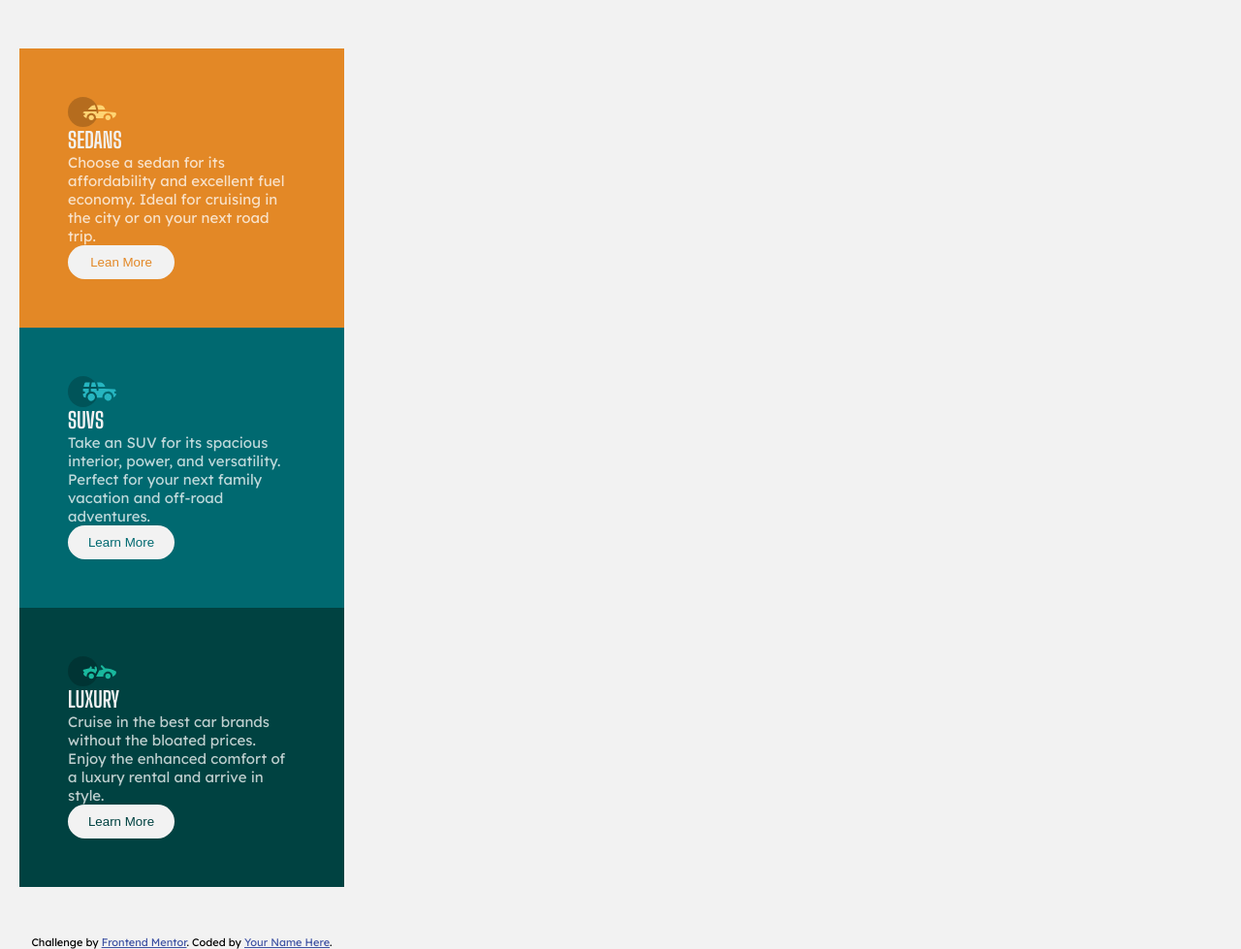
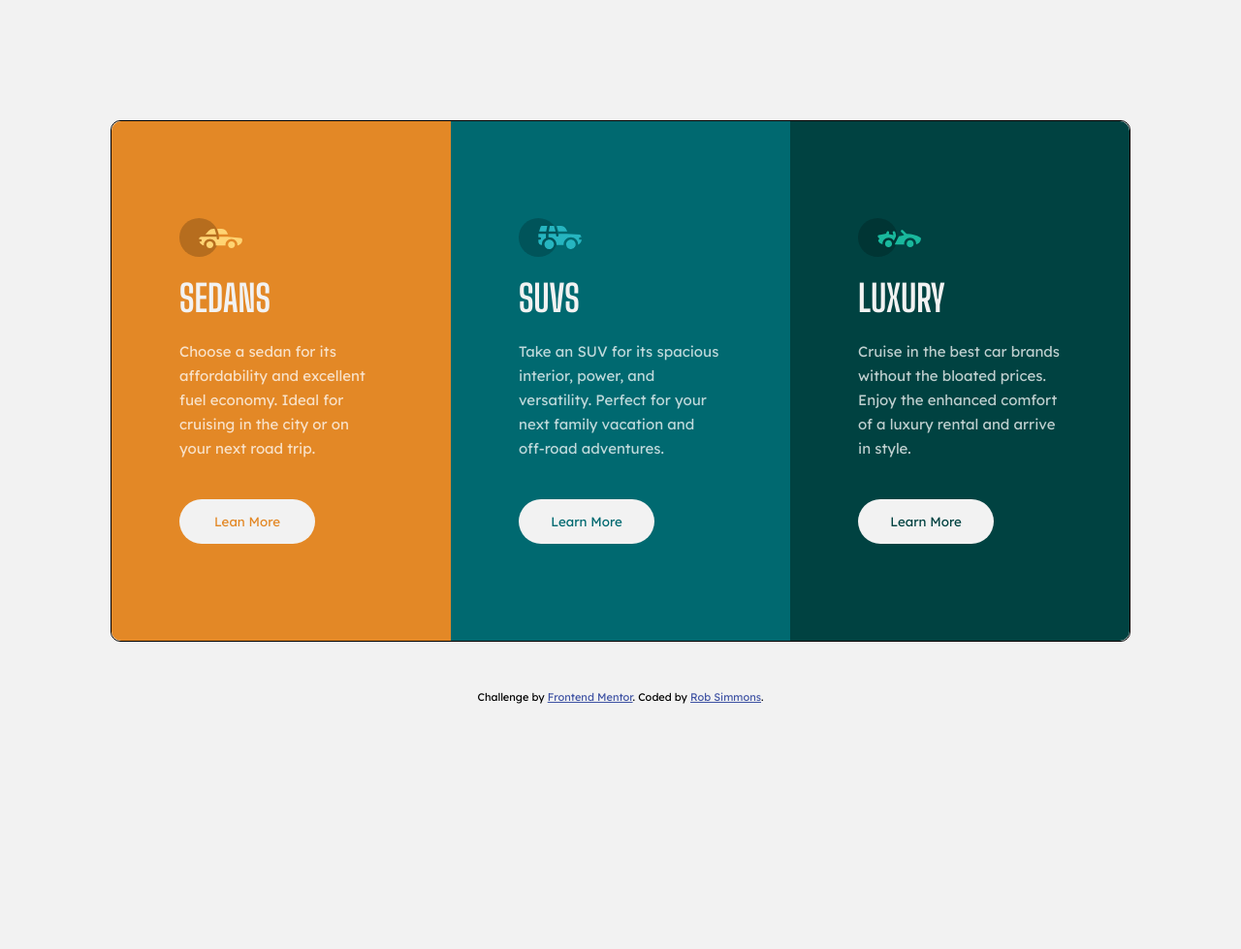
Before and after one commit to rsimmons11/3-column-preview-card-component-main, a plain HTML site: page index.html in a window 1280 px wide. Shown: the whole page at 97% size. After the commit the page ends 800 px from the top, so only its background shows below. Drawn offline with Linux system fonts and the light colour scheme.

Commit message:
CSS updates

```diff
--- a/index.html
+++ b/index.html
@@ -44,7 +44,7 @@
     </section>
     <section class="luxuryContainer">
       <div class="detailsContainer">
-        <img src="/images/icon-luxury.svg" alt="luxury car icon" class="">
+        <img src="/images/icon-luxury.svg" alt="luxury car icons" class="icons">
         <h1>Luxury</h1>
         <p>Cruise in the best car brands without the bloated prices. Enjoy the enhanced comfort of a luxury
         rental and arrive in style.
@@ -59,7 +59,7 @@
 
   <div class="attribution">
     Challenge by <a href="https://www.frontendmentor.io?ref=challenge" target="_blank">Frontend Mentor</a>.
-    Coded by <a href="#">Your Name Here</a>.
+    Coded by <a href="https://www.frontendmentor.io/profile/rsimmons11">Rob Simmons</a>.
   </div>
 </body>
 </html>
--- a/style.css
+++ b/style.css
@@ -14,7 +14,6 @@
 /* LAYOUT
 /*******************************************/
 body {
-  max-width: 375px;
   display: flex;
   flex-direction: column;
   background-color: hsl(0, 0%, 95%);
@@ -27,6 +26,7 @@ main {
   display: flex;
   flex-direction: column;
   margin: 50px 20px;
+  border-radius: 10px;
 }
 
 
@@ -40,6 +40,8 @@ main {
 /*******************************************/
 .sedansContainer {
   background-color: hsl(31, 77%, 52%);
+  border-top-left-radius: 10px;
+  border-top-right-radius: 10px;
 }
 
 .suvsContainer {
@@ -49,29 +51,61 @@ main {
 
 .luxuryContainer {
   background-color:  hsl(179, 100%, 13%);
+  border-bottom-right-radius: 10px;
+  border-bottom-left-radius: 10px;
 
 }
 
 img {
-  width: 50px;
+  width: 65px;
+}
+
+.icons {
+  margin-bottom: 20px;
 }
 
 h1 {
   text-transform: uppercase;
   font-family: "Big Shoulders Display", sans-serif;
   font-weight: bold;
+  font-size: 38px;
   color: hsl(0, 0%, 95%);
+  margin-bottom: 20px;
+
 }
 
 p {
   color: hsla(0, 0%, 100%, 0.75);
+  margin-bottom: 20px;
+  line-height: 25px;
+
 }
 
 button {
   background-color: hsl(0, 0%, 95%);
-  width: 110px;
-  padding: 10px 20px;
+  width: 140px;
+  padding: 15px;
   border-radius: 30px;
+  font-family: "Lexend Deca", sans-serif;
+}
+
+.sedansContainer button:hover {
+  color: hsl(0, 0%, 95%);
+  background-color: hsl(31, 77%, 52%);
+  border: 2px solid   hsl(0, 0%, 95%);
+
+}
+
+.suvsContainer button:hover {
+  color: hsl(0, 0%, 95%);
+  background-color: hsl(184, 100%, 22%);
+  border: 2px solid   hsl(0, 0%, 95%);
+
+}
+.luxuryContainer button:hover {
+  color: hsl(0, 0%, 95%);
+  background-color: hsl(179, 100%, 13%);
+  border: 2px solid   hsl(0, 0%, 95%);
 }
 
 .sedansContainer button {
@@ -85,3 +119,46 @@ button {
 .luxuryContainer button {
   color: hsl(179, 100%, 13%);
 }
+
+
+@media (min-width: 800px) {
+  body {
+    height: 100vh;
+    justify-content: center;
+    align-items: center;
+
+  }
+
+  main {
+    border: 1px solid black;
+    flex-direction: row;
+    /* width: 80%; */
+    /* height: 70%; */
+    border-radius: 10px;
+  }
+
+  .sedansContainer {
+    border-top-right-radius: 0;
+    border-bottom-left-radius: 10px;
+    max-width: 350px;
+  }
+
+  .luxuryContainer {
+    border-bottom-left-radius: 0;
+    border-top-right-radius: 10px;
+
+  }
+
+  main section {
+    max-width: 350px;
+
+
+  }
+
+  .detailsContainer {
+    margin: 50px 20px;
+  }
+  p {
+    margin-bottom: 40px;
+  }
+}
```
Also changed, not shown: images/Screenshot 2023-08-20 163219.png (added), images/Screenshot 2023-08-20 163258.png (added).
